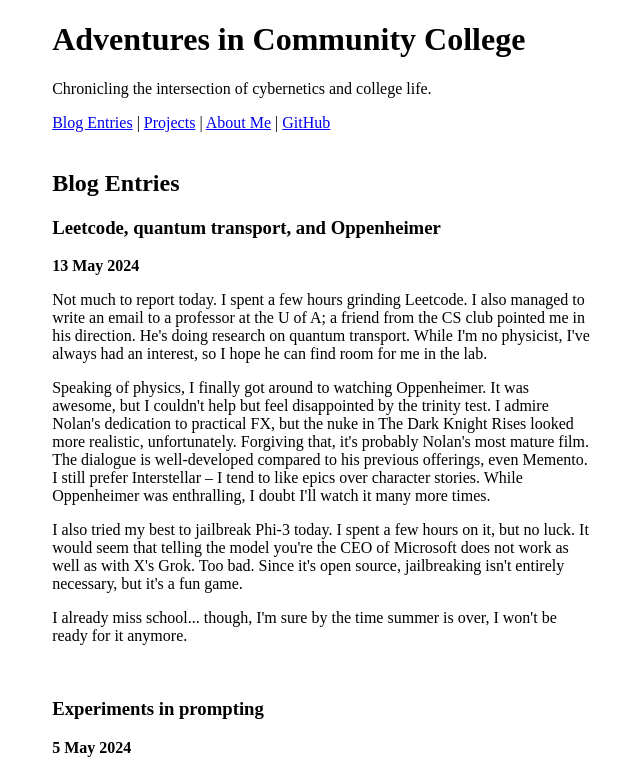
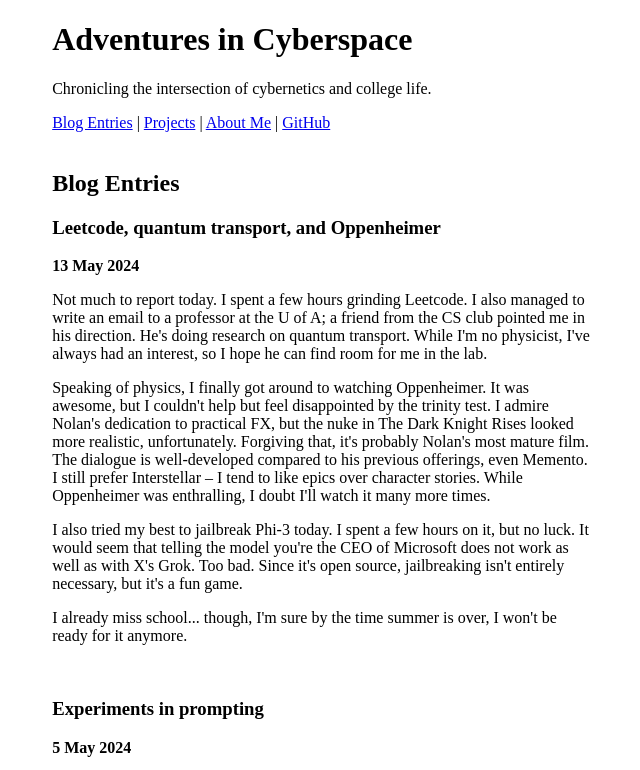
Before and after one commit to tarynsettle/tarynsettle.github.io, a plain HTML site: page index.html in a window 1280 px wide. Shown: the top 770 px of the page, without its empty margins (319-959 px from the left). Drawn offline with Linux system fonts and the light colour scheme.

Commit message:
Update index.html
changed blog title

```diff
--- a/index.html
+++ b/index.html
@@ -20,7 +20,7 @@
 
     <header>
 
-        <h1>Adventures in Community College</h1>
+        <h1>Adventures in Cyberspace</h1>
 
         <p>Chronicling the intersection of cybernetics and college life.</p>
 
```
